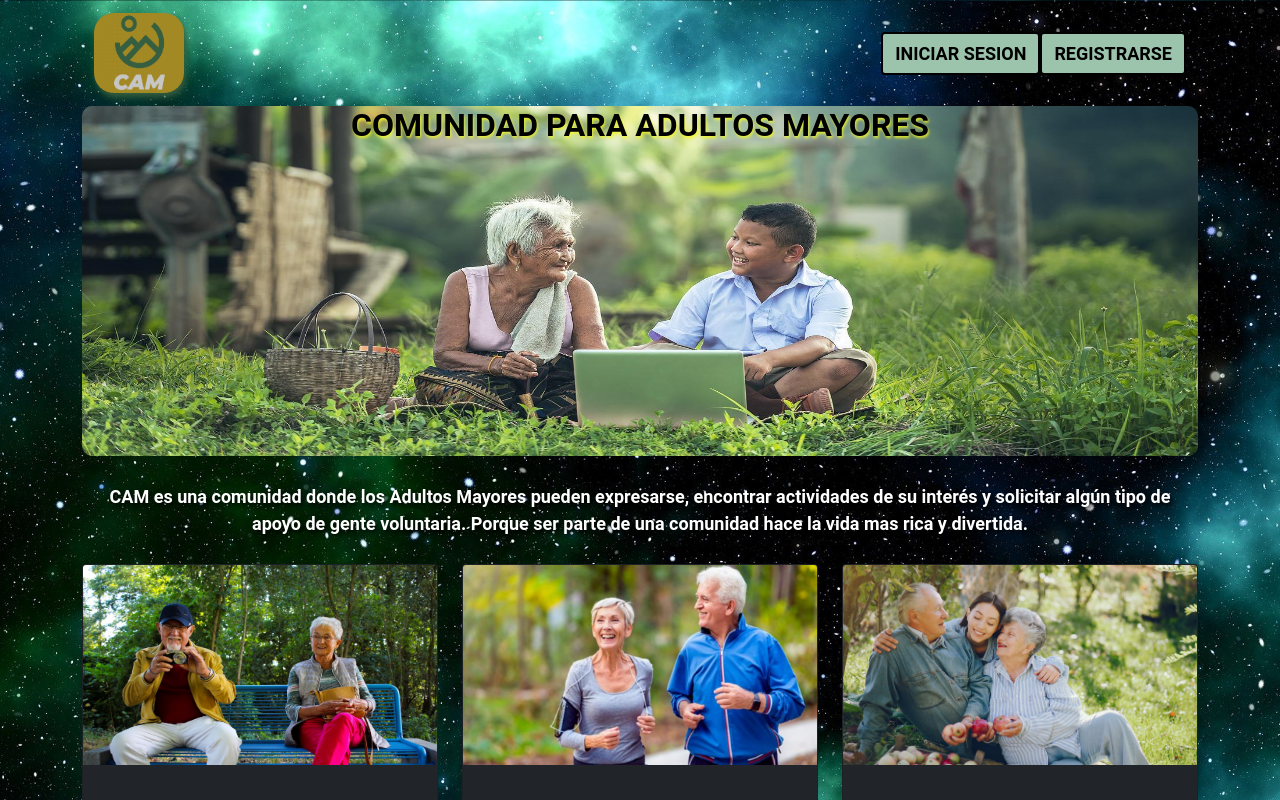
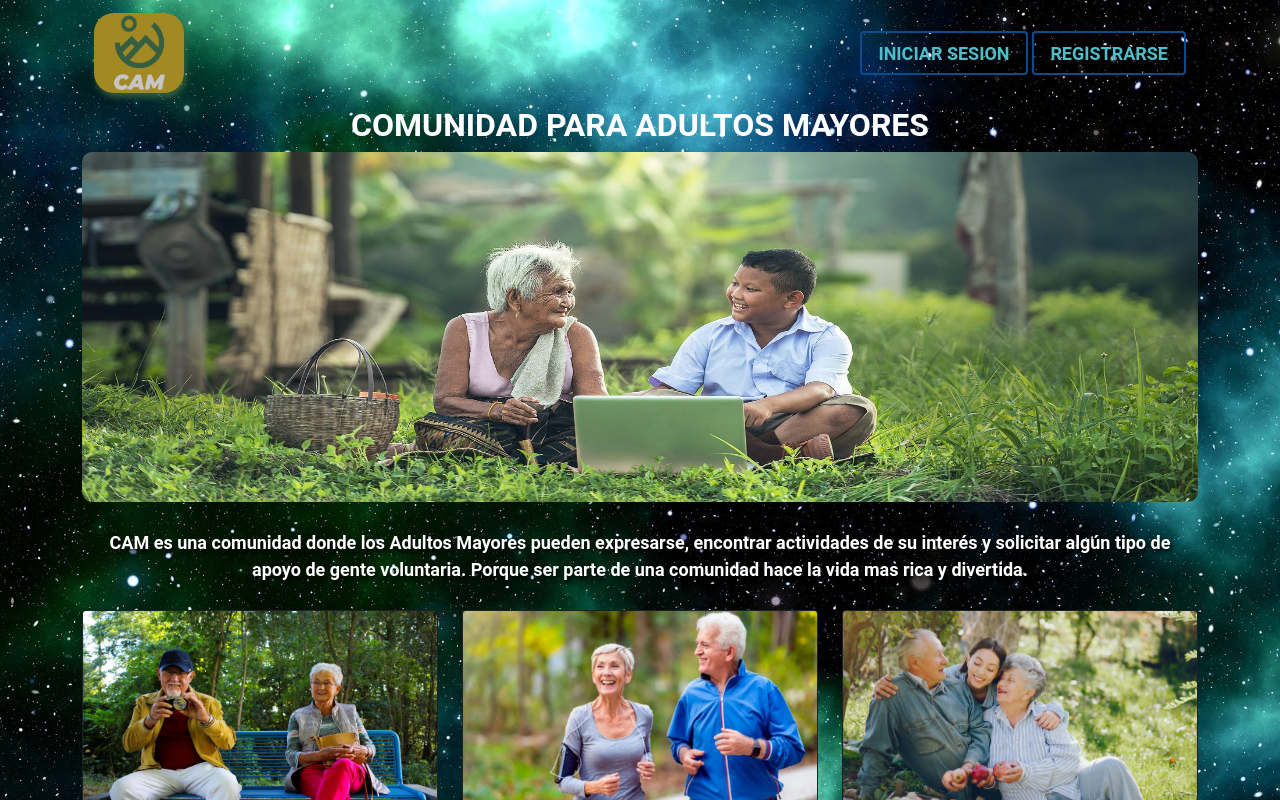
Before and after one commit to einarch/ComunidadAdultoMayor, a React (Create React App) app: page / in a window 1280 px wide. Shown: the top 800 px of the page. Built offline with nearby package versions, Linux system fonts and the light colour scheme.

Commit message:
se arreglo los botones de pagina de inicio

```diff
--- a/src/components/Cabezera.css
+++ b/src/components/Cabezera.css
@@ -24,3 +24,12 @@
     border-radius: 40px;
     box-shadow: 1px 2px 3px rgba(54,95,65,1);
 }
+
+.btnRegistro:hover {
+    background-position: right !important;
+    color: #dbeaed !important;
+}
+.btnInicioSesion:hover {
+    background-position: right !important;
+    color: #dbeaed !important;
+}
--- a/src/components/Cabezera.js
+++ b/src/components/Cabezera.js
@@ -33,24 +33,33 @@ function Cabezera() {
                         </Nav>
                         <Form className="d-flex">
 
-                            <Button variant="warning"  href="/login" style={{
-                                backgroundColor: "#9cc4ac",
-                                color: "black",
+                            <Button className="btnInicioSesion" variant="transparent"  href="/login" style={{
+                                background:"linear-gradient(to left, rgb(12, 76, 140) 50%, transparent 50%) no-repeat left / 200%",
+                                transition: "background-position 0s ease",
+                                color: "#4fbec9",
                                 fontWeight: "bold",
                                 fontSize: "1.125rem",
-                                border: "2px solid black"
+                                border: "2px solid #0c4c8c",
+                                padding: "0.4rem 1rem",
+                                margin: "0.3rem",
                             }}
                             >INICIAR SESION</Button>
 
                         </Form>
+
                         <Form className="d-flex">
 
-                            <Button variant="warning"  href="/registro" style={{
-                                backgroundColor: "#9cc4ac",
-                                color: "black",
+                            <Button className="btnRegistro" variant="transparent"  href="/registro" style={{
+                                textShadow:"0px 0.5px 1px rgba(0, 0, 0, 0.856)",
+                                background:"linear-gradient(to left, rgb(12, 76, 140) 50%, transparent 50%) no-repeat left / 200%",
+                                transition: "background-position 0s ease",
+                                color: "#4fbec9",
                                 fontWeight: "bold",
                                 fontSize: "1.125rem",
-                                border: "2px solid black"
+                                border: "2px solid #0c4c8c",
+                                padding: "0.4rem 1rem",
+                                margin: "0rem",
+
                             }}
                             >REGISTRARSE</Button>
 
--- a/src/components/ImagenFondo.js
+++ b/src/components/ImagenFondo.js
@@ -12,13 +12,11 @@ function ImagenFondo() {
         <Container >
             <div className="text-center">
                 <h1 className="title" style={{
-                    position: "absolute",
                     fontSize: "2rem",
                     fontWeight: "bold",
-                    color: "black",
+                    color: "white",
                     left: 0, right: 0, alignItems: "center",
-                    display: "inline-block",
-                    textShadow: "1px 2px 3px rgba(246, 250, 31, 0.856)"
+                    display: "inline-block"
 
                 }}>
                     COMUNIDAD PARA ADULTOS MAYORES
```
